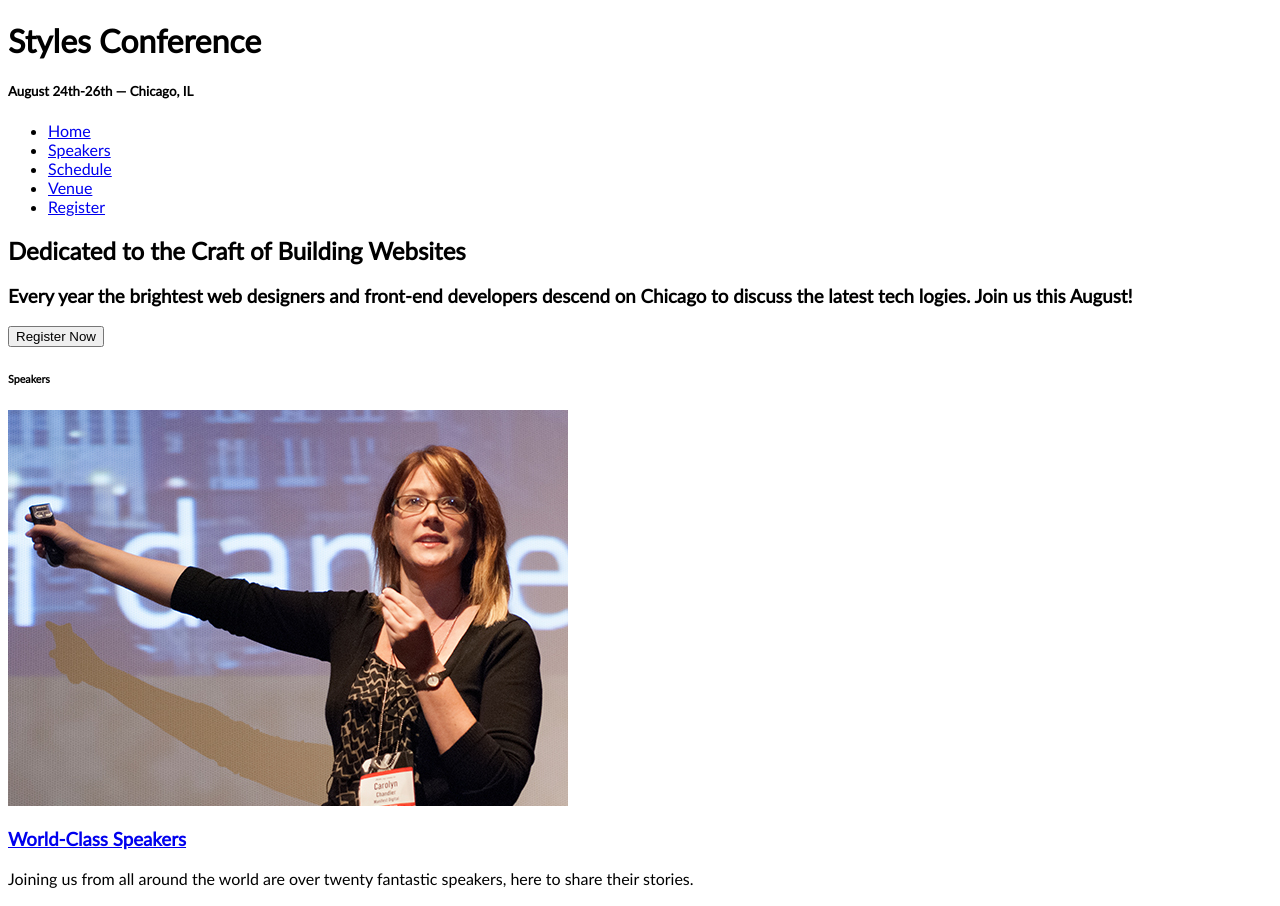
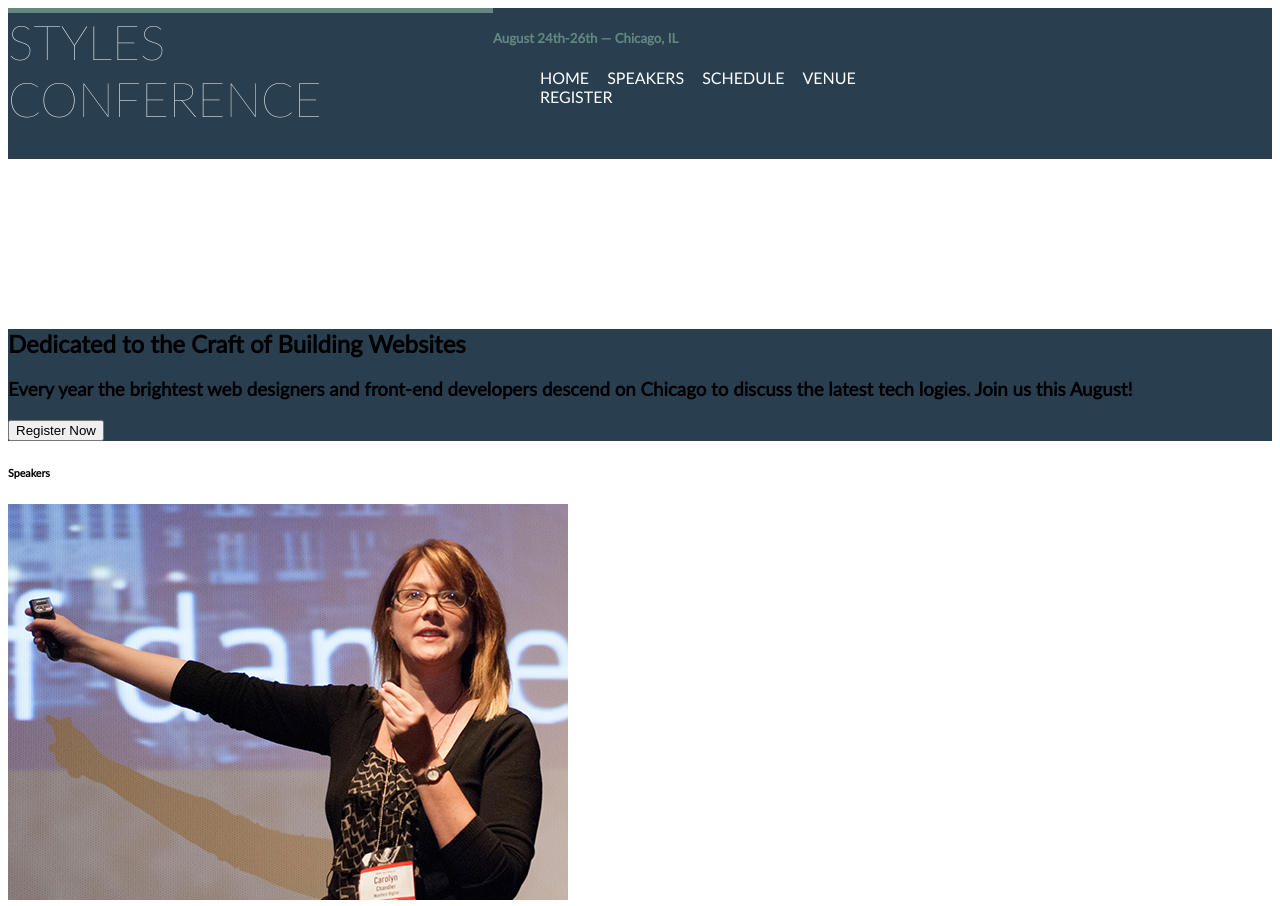
Before and after one commit to cucumbre0n/styles-conferences, a plain HTML site: page index.html in a window 1280 px wide. Shown: the top 906 px of the page. Drawn offline with Linux system fonts and the light colour scheme.

Commit message:
update style.css

```diff
--- a/index.html
+++ b/index.html
@@ -13,7 +13,7 @@
       <div class="header-maintitle">
         <h1>Styles Conference</h1>
       </div>
-      <div class="date and nav">
+      <div class="dateandnav">
         <h5>August 24th-26th &mdash; Chicago, IL</h5>
         <div class="top-nav">
           <nav>
@@ -77,11 +77,13 @@
       <p><i class="fa fa-copyright"></i>Styles Conference</p>
       <div class="footer-nav">
         <ul><!-- Text color white no list style -->
-          <li><a href="./index.html">Home</a></li>
-          <li><a href="./speakers.html">Speakers</a></li>
-          <li><a href="./schedule.html">Schedule</a></li>
-          <li><a href="./venue.html">Venue</a></li>
-          <li><a href="./register.html">Register</a></li>
+          <nav>
+            <li><a href="./index.html">Home</a></li>
+            <li><a href="./speakers.html">Speakers</a></li>
+            <li><a href="./schedule.html">Schedule</a></li>
+            <li><a href="./venue.html">Venue</a></li>
+            <li><a href="./register.html">Register</a></li>
+          </nav>
         </ul>
       </div>
     </div>
--- a/resources/css/style.css
+++ b/resources/css/style.css
@@ -55,27 +55,58 @@ body {
 /*==================*/
 
 header {
+  background-color: rgb(41, 63, 80);
+  display: flex;
+}
+
+header h1 {
+  text-transform: uppercase;
+  font-weight: 100;
+  font-size: 3rem;
+  width: 50%;
+  color: white;
+  margin-top: 0;
 
 }
 
 header .header {
-
+  display: inline-flex;
 }
 
 header .header-maintitle {
-
+  border-top: 5px solid rgb(100, 136, 128);
+  border-top-width: 30%;
 }
 
 header .dateandnav {
-
 }
 
 header .dateandnav h5 {
-
+  color: rgb(100, 136, 128);
 }
 
 header .top-nav {
 
+}
+
+/*============================*/
+/* H & F Universal Nav Style */
+/*==========================*/
+
+nav {
+  width: 100%;
+}
+
+nav li {
+  list-style-type: none;
+  display: inline;
+  margin: 0 2%;
+}
+
+nav a {
+  text-transform: uppercase;
+  color: white;
+  text-decoration: none;
 }
 
 /*==================*/
@@ -83,11 +114,12 @@ header .top-nav {
 /*==================*/
 
 main {
-
+  position: relative;
+  top: 150px;
 }
 
 .craft-intro {
-
+  background-color: rgb(41, 63, 80);
 }
 
 .craft-intro h2 {
```
